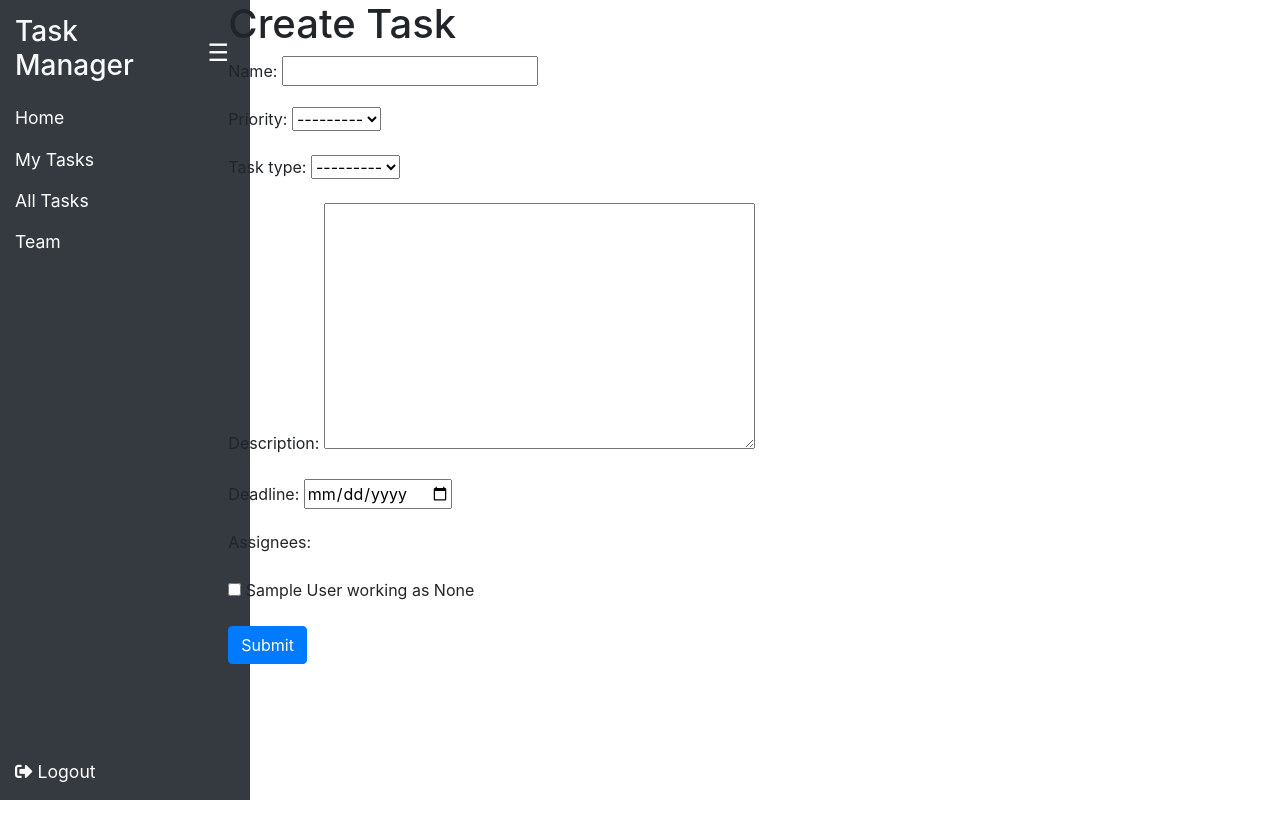
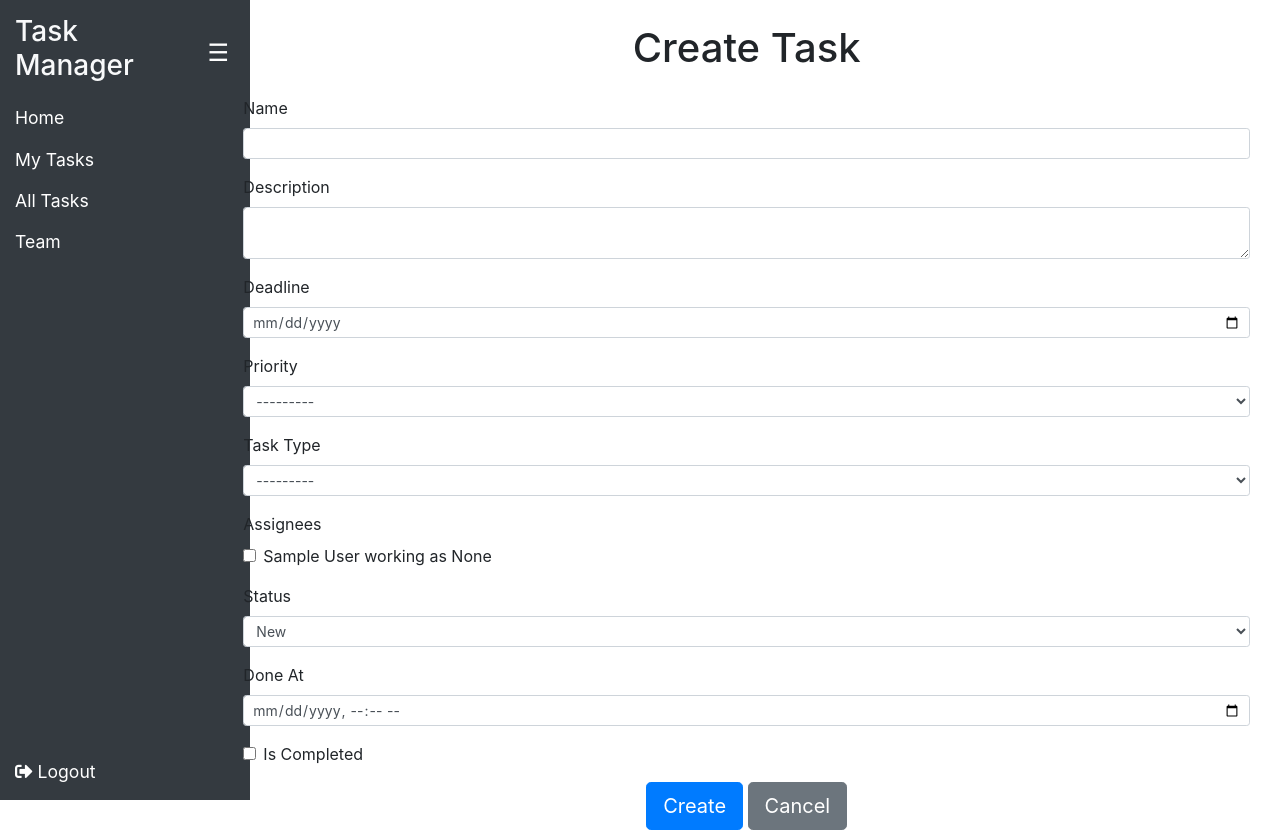
Before and after one commit to achalaidiuk/ittaskmanager, a Django app: page /task/create/ in a window 1280 px wide. Before the commit the page ends 800 px from the top, so only its background shows below. Run offline with Django 4.2, Linux system fonts and the light colour scheme; the visitor is signed in with stand-in values (Sample User, id 1); data comes from the database, SQL or seed files in the repository; data that the repository does not hold is empty.

Commit message:
Fixed review changes

```diff
--- a/task_manager/models.py
+++ b/task_manager/models.py
@@ -6,7 +6,7 @@ from django.conf import settings
 class Position(models.Model):
     name = models.CharField(max_length=100)
 
-    def __str__(self):
+    def __str__(self) -> str:
         return self.name
 
 
@@ -15,7 +15,7 @@ class Worker(AbstractUser):
         Position, on_delete=models.CASCADE, null=True, default=None
     )
 
-    def __str__(self):
+    def __str__(self) -> str:
         return f"{self.first_name} {self.last_name} working as {self.position}"
 
     class Meta:
@@ -26,7 +26,7 @@ class Worker(AbstractUser):
 class TaskType(models.Model):
     name = models.CharField(max_length=100)
 
-    def __str__(self):
+    def __str__(self) -> str:
         return self.name
 
 
@@ -46,7 +46,7 @@ class Task(models.Model):
     done_at = models.DateTimeField(null=True, blank=True)
     name = models.CharField(max_length=100)
     description = models.TextField()
-    deadline = models.DateTimeField()
+    deadline = models.DateTimeField(null=True, blank=True)
     is_completed = models.BooleanField(default=False)
     priority = models.CharField(choices=PRIORITY_CHOICES, max_length=6)
     task_type = models.ForeignKey(
@@ -60,14 +60,15 @@ class Task(models.Model):
     )
     created_at = models.DateTimeField(auto_now_add=True)
 
-    def save(self, *args, **kwargs):
+    def save(self, *args, **kwargs) -> None:
         if self.is_completed:
-            self.status = "Done"
+            self.status = Task.STATUS_CHOICES[2][0]
         else:
-            self.status = "In Progress"
+            self.status = Task.STATUS_CHOICES[1][0]
+
         super().save(*args, **kwargs)
 
-    def __str__(self):
+    def __str__(self) -> str:
         assignee_names = ", ".join(
             str(assignee) for assignee in self.assignees.all())
         return (
--- a/task_manager/views.py
+++ b/task_manager/views.py
@@ -31,9 +31,7 @@ def index(request: HttpRequest) -> HttpResponse:
         "num_visits": num_visits,
     }
 
-    return render(
-        request, "task_manager/index.html", context=context
-    )
+    return render(request, "task_manager/index.html", context=context)
 
 
 class MyTasksListView(LoginRequiredMixin, generic.ListView):
@@ -41,30 +39,21 @@ class MyTasksListView(LoginRequiredMixin, generic.ListView):
     context_object_name = "task_list"
     template_name = "my_tasks.html"
 
-    def get_queryset(self):
-        return (
-            Task.objects.filter(assignees=self.request.user)
-                .prefetch_related("assignees")
-        )
+    def get_queryset(self) -> QuerySet:
+        return Task.objects.filter(assignees=self.request.user).prefetch_related("assignees")
 
-    def get_context_data(self, **kwargs):
+    def get_context_data(self, **kwargs: dict) -> dict:
         context = super().get_context_data(**kwargs)
 
         task_queryset = self.get_queryset()
 
         count_tasks = task_queryset.aggregate(
-            completed_tasks_count=Count(
-                "id", filter=Q(is_completed=True)
-            ),
-            unfinished_tasks_count=Count(
-                "id", filter=Q(is_completed=False)
-            ),
+            completed_tasks_count=Count("id", filter=Q(is_completed=True)),
+            unfinished_tasks_count=Count("id", filter=Q(is_completed=False)),
         )
 
         context["completed_tasks_count"] = count_tasks["completed_tasks_count"]
-        context["incomplete_tasks_count"] = (
-            count_tasks["unfinished_tasks_count"]
-        )
+        context["incomplete_tasks_count"] = count_tasks["unfinished_tasks_count"]
         context["completed_tasks"] = task_queryset.filter(is_completed=True)
         context["incomplete_tasks"] = task_queryset.filter(is_completed=False)
 
@@ -78,28 +67,25 @@ class AllTasksListView(LoginRequiredMixin, generic.ListView):
 
     def get_queryset(self) -> QuerySet:
         return Task.objects.prefetch_related("assignees").annotate(
-            responsible=Coalesce(
-                Value("Not assigned"),
-                "assignees__username",
-            )
+            responsible=Coalesce(Value("Not assigned"), "assignees__username")
         )
 
-    def get_context_data(self, **kwargs):
+    def get_context_data(self, **kwargs: dict) -> dict:
         context = super().get_context_data(**kwargs)
         context["all_possible_tasks"] = self.model.objects.count()
         return context
 
 
 @login_required
-def manage_task(request, task_id, action):
+def manage_task(request: HttpRequest, task_id: int, action: str) -> HttpResponse:
     task = get_object_or_404(Task, id=task_id)
 
     if action == "complete":
         if request.user in task.assignees.all():
             task.is_completed = True
-            task.status = "Completed"
+            task.status = Task.STATUS_CHOICES[2][0]
             task.done_at = timezone.now()
-            task.save()
+            task.save(update_fields=["is_completed", "status", "done_at"])
             messages.success(request, "Task marked as completed.")
         else:
             messages.warning(request, "You cannot complete this task because you are not assigned to it.")
@@ -109,8 +95,8 @@ def manage_task(request, task_id, action):
             messages.warning(request, "This task has already been taken or completed.")
         else:
             task.assignees.add(request.user)
-            task.status = "In progress"
-            task.save()
+            task.status = Task.STATUS_CHOICES[1][0]
+            task.save(update_fields=["assignees", "status"])
             messages.success(request, "You have taken the task for completion.")
 
     return redirect("task_manager:all-tasks")
@@ -122,10 +108,10 @@ class TeamListView(LoginRequiredMixin, generic.ListView):
     template_name = "team.html"
     paginate_by = 8
 
-    def get_queryset(self):
+    def get_queryset(self) -> QuerySet:
         return Worker.objects.select_related("position").prefetch_related("tasks").order_by("first_name", "last_name")
 
-    def get_context_data(self, **kwargs):
+    def get_context_data(self, **kwargs: dict) -> dict:
         context = super().get_context_data(**kwargs)
         context["total_members"] = self.get_queryset().count()
         context["title"] = "Our Team"
@@ -145,19 +131,21 @@ class WorkerUpdateView(LoginRequiredMixin, generic.UpdateView):
 
 
 class TaskCreateView(LoginRequiredMixin, View):
-    def get(self, request):
+    def get(self, request: HttpRequest) -> HttpResponse:
         form = TaskCreationForm()
         return render(request, "task_manager/task_form.html", {"form": form, "object": None})
 
-    def post(self, request):
+    def post(self, request: HttpRequest) -> HttpResponse:
         form = TaskCreationForm(request.POST)
         if form.is_valid():
             task = form.save(commit=False)
+            task.created_by = request.user
             task.save()
             form.save_m2m()
             messages.success(request, "Task has been created successfully.")
             return redirect("task_manager:all-tasks")
         return render(request, "task_manager/task_form.html", {"form": form, "object": None})
+
 
 
 class TaskUpdateView(LoginRequiredMixin, generic.UpdateView):
@@ -171,10 +159,10 @@ class TaskDeleteView(LoginRequiredMixin, generic.DeleteView):
     template_name = "task_manager/task_confirm_delete.html"
     success_url = reverse_lazy("task_manager:all-tasks")
 
-    def test_func(self):
+    def test_func(self) -> bool:
         return self.request.user.is_admin
 
-    def get_context_data(self, **kwargs):
+    def get_context_data(self, **kwargs: dict) -> dict:
         context = super().get_context_data(**kwargs)
         context["task"] = self.object
         return context
@@ -185,6 +173,6 @@ class TaskDetailView(generic.DetailView):
     context_object_name = "task"
     template_name = "task_manager/task_detail.html"
 
-    def get_context_data(self, **kwargs):
+    def get_context_data(self, **kwargs: dict) -> dict:
         context = super().get_context_data(**kwargs)
         return context
--- a/templates/task_manager/task_form.html
+++ b/templates/task_manager/task_form.html
@@ -1,16 +1,83 @@
 {% extends "base.html" %}
 
 {% block content %}
-  <h1>{{ object|yesno:"Update,Create" }} Task</h1>
+  <div class="container mt-4">
+    <h1 class="text-center mb-4">{{ object|yesno:"Update,Create" }} Task</h1>
     <form action="" method="post" novalidate>
       {% csrf_token %}
-    {{ form.as_p }}
 
-    <input type="submit" value="Submit" class="btn btn-primary">
+      <div class="form-group">
+        <label for="{{ form.name.id_for_label }}">Name</label>
+        <input type="text" name="{{ form.name.name }}" id="{{ form.name.id_for_label }}" class="form-control form-control-sm" value="{{ form.name.value|default:'' }}" required>
+      </div>
+
+      <div class="form-group">
+        <label for="{{ form.description.id_for_label }}">Description</label>
+        <textarea name="{{ form.description.name }}" id="{{ form.description.id_for_label }}" class="form-control form-control-sm" required>{{ form.description.value|default:'' }}</textarea>
+      </div>
+
+      <div class="form-group">
+        <label for="{{ form.deadline.id_for_label }}">Deadline</label>
+        <input type="date" name="{{ form.deadline.name }}" id="{{ form.deadline.id_for_label }}" class="form-control form-control-sm" value="{{ form.deadline.value|default:'' }}" required>
+      </div>
+
+      <div class="form-group">
+        <label for="{{ form.priority.id_for_label }}">Priority</label>
+        <select name="{{ form.priority.name }}" id="{{ form.priority.id_for_label }}" class="form-control form-control-sm" required>
+          {% for choice in form.priority.field.choices %}
+            <option value="{{ choice.0 }}" {% if choice.0 == form.priority.value %}selected{% endif %}>{{ choice.1 }}</option>
+          {% endfor %}
+        </select>
+      </div>
+
+      <div class="form-group">
+        <label for="{{ form.task_type.id_for_label }}">Task Type</label>
+        <select name="{{ form.task_type.name }}" id="{{ form.task_type.id_for_label }}" class="form-control form-control-sm" required>
+          {% for choice in form.task_type.field.choices %}
+            <option value="{{ choice.0 }}" {% if choice.0 == form.task_type.value %}selected{% endif %}>{{ choice.1 }}</option>
+          {% endfor %}
+        </select>
+      </div>
+
+      <div class="form-group">
+        <label for="{{ form.assignees.id_for_label }}">Assignees</label><br>
+        {% for assignee in form.assignees.field.choices %}
+          <div class="form-check">
+            <input type="checkbox" name="{{ form.assignees.name }}" id="assignee_{{ assignee.0 }}" value="{{ assignee.0 }}" {% if assignee.0 in form.assignees.value %}checked{% endif %} class="form-check-input">
+            <label for="assignee_{{ assignee.0 }}" class="form-check-label">{{ assignee.1 }}</label>
+          </div>
+        {% endfor %}
+      </div>
+
+      <div class="form-group">
+        <label for="{{ form.status.id_for_label }}">Status</label>
+        <select name="{{ form.status.name }}" id="{{ form.status.id_for_label }}" class="form-control form-control-sm" required>
+          <option value="new" {% if form.status.value == 'new' %}selected{% endif %}>New</option>
+          <option value="in_progress" {% if form.status.value == 'in_progress' %}selected{% endif %}>In Progress</option>
+          <option value="done" {% if form.status.value == 'done' %}selected{% endif %}>Done</option>
+        </select>
+      </div>
+
+      <div class="form-group">
+        <label for="{{ form.done_at.id_for_label }}">Done At</label>
+        <input type="datetime-local" name="{{ form.done_at.name }}" id="{{ form.done_at.id_for_label }}" class="form-control form-control-sm" value="{{ form.done_at.value|default:'' }}">
+      </div>
+
+      <div class="form-group">
+        <div class="form-check">
+          <input type="checkbox" name="{{ form.is_completed.name }}" id="{{ form.is_completed.id_for_label }}" class="form-check-input" {% if form.is_completed.value %}checked{% endif %}>
+          <label for="{{ form.is_completed.id_for_label }}" class="form-check-label">Is Completed</label>
+        </div>
+      </div>
+
+      <div class="text-center">
+        <input type="submit" value="{{ object|yesno:'Update,Create' }}" class="btn btn-primary btn-lg">
+        <a href="{% url 'task_manager:all-tasks' %}" class="btn btn-secondary btn-lg">Cancel</a>
+      </div>
     </form>
 
     {% if form.non_field_errors %}
-    <div class="alert alert-danger">
+      <div class="alert alert-danger mt-3">
         {{ form.non_field_errors }}
       </div>
     {% endif %}
@@ -22,4 +89,5 @@
         </div>
       {% endif %}
     {% endfor %}
+  </div>
 {% endblock %}
```
Also changed, not shown: task_manager/urls.py (+20 -4 lines), task_manager/migrations/0012_alter_task_deadline.py (added). Lines whose indentation alone changed are shown as unchanged.
